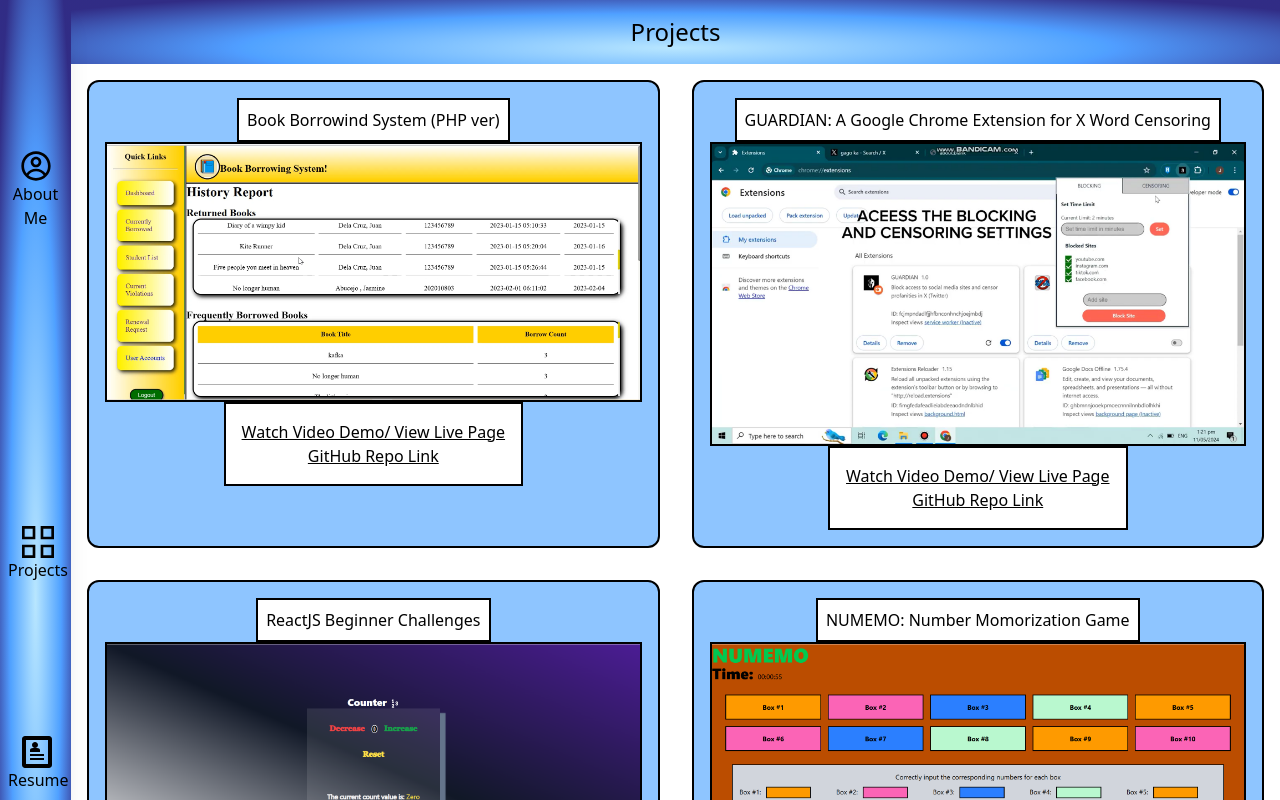
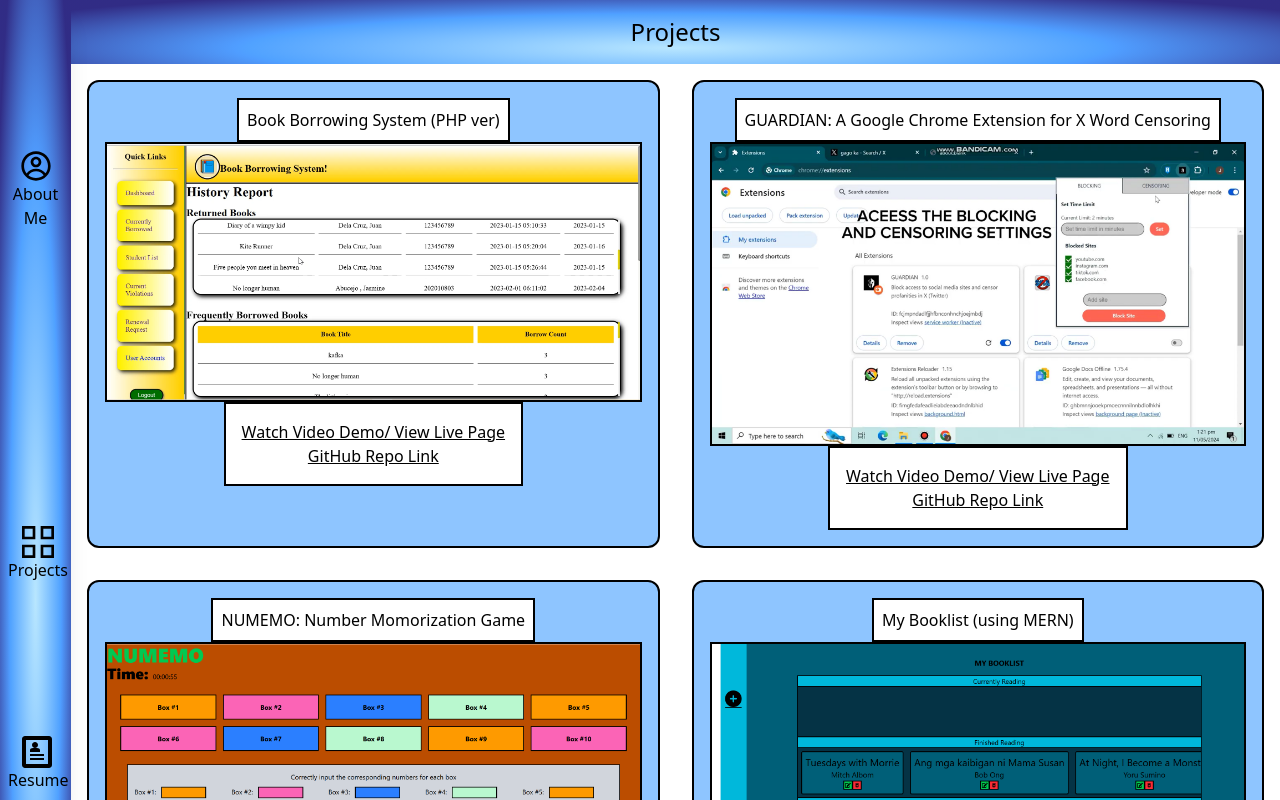
Before and after one commit to Jasmine-Abucejo/Portfolio-React-ver, a React (Vite) app: page /projects in a window 1280 px wide. Built offline with nearby package versions, Linux system fonts and the light colour scheme.

Commit message:
add project: my booklist

```diff
--- a/pages/About.jsx
+++ b/pages/About.jsx
@@ -12,7 +12,7 @@
         <div className="lg:border-black lg:min-w-1/3 lg:p-4">
           <div className="m-8 rounded-xl lg:h-2/3 w-2/3 lg:flex justify-center  lg:m-0">
             <img
-              src="../profile_pic.jpg"
+              src="../profile_pic.JPG"
               alt=""
               className="rounded-xl lg:w-fit lg:h-fit object-cover"
             />
--- a/pages/Projects.jsx
+++ b/pages/Projects.jsx
@@ -8,7 +8,7 @@
       </div>
       <div className="lg:grid lg:grid-cols-2 lg:grid-flow-row">
         <ProjectCard
-          title={"Book Borrowind System (PHP ver)"}
+          title={"Book Borrowing System (PHP ver)"}
           image={"../BBS.png"}
           link={
             "https://drive.google.com/file/d/1nVVYF21-ATRNzDOk1bAmVMxEv0u8aKyQ/view?fbclid=IwZXh0bgNhZW0CMTEAAR0tEvuRO_sx3LmyAZjrnK12hi7fU3KhIa66EWAD9ZqDaqov17XYCz7POqI_aem_U03d2wuFcPglSBC7TEviog"
@@ -23,17 +23,24 @@
           }
           Glink={"https://github.com/Jasmine-Abucejo/GUARDIAN-vite-ver"}
         />
+
+        <ProjectCard
+          title={"NUMEMO: Number Momorization Game"}
+          image={"../numemo.png"}
+          link={""}
+          Glink={"https://github.com/Jasmine-Abucejo/memorization-game"}
+        />
+        <ProjectCard
+          title={"My Booklist (using MERN)"}
+          image={"../booklist.png"}
+          link={"https://my-booklist-tawny.vercel.app/"}
+          Glink={"https://github.com/Jasmine-Abucejo/My-Booklist"}
+        />
         <ProjectCard
           title={"ReactJS Beginner Challenges"}
           image={"../ReactChallenges.png"}
           link={"https://react-simple-challenges.netlify.app/"}
           Glink={"https://github.com/Jasmine-Abucejo/React-Practices"}
-        />
-        <ProjectCard
-          title={"NUMEMO: Number Momorization Game"}
-          image={"../numemo.png"}
-          link={""}
-          Glink={"https://github.com/Jasmine-Abucejo/memorization-game"}
         />
       </div>
     </div>
```
Also changed, not shown: public/booklist.png (added).
